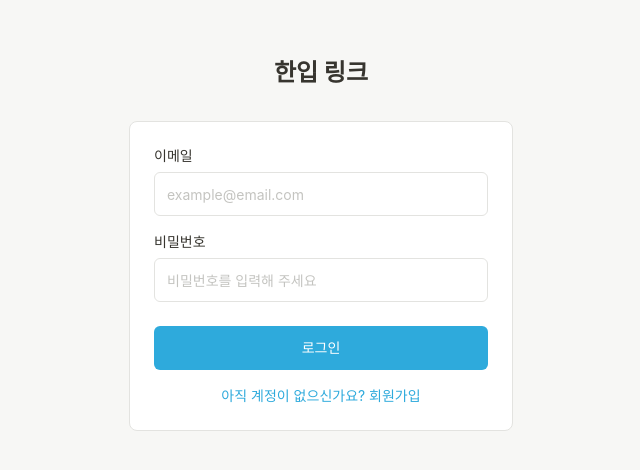
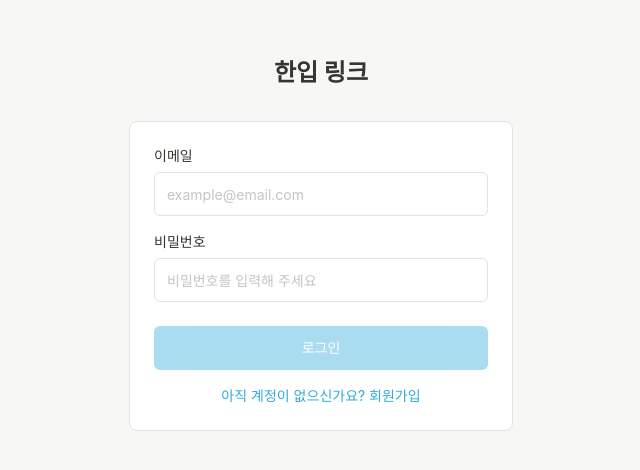
Before and after one commit to kms6709/onebite-link, a Next.js app: page /login in a window 1280 px wide. Shown: the part 156-626 px from the top of the page, without its empty margins (319-959 px from the left). Built offline with nearby package versions, Linux system fonts and the light colour scheme; no server answers; the database is empty.

Commit message:
로그인 기능 구현

```diff
--- a/app/login/page.tsx
+++ b/app/login/page.tsx
@@ -1,14 +1,67 @@
+"use client";
+
+import { useState, type FormEvent } from "react";
 import Link from "next/link";
+import { useRouter } from "next/navigation";
+import { createClient } from "@/utils/supabase/client";
+import Toast from "@/components/toast";
+
+function getLoginErrorMessage(message: string): string {
+  if (message.includes("Invalid login credentials")) {
+    return "이메일 또는 비밀번호가 올바르지 않습니다.";
+  }
+  if (message.includes("Email not confirmed")) {
+    return "이메일 인증이 완료되지 않았습니다.";
+  }
+  return "로그인에 실패했습니다. 잠시 후 다시 시도해 주세요.";
+}
 
 export default function LoginPage() {
+  const router = useRouter();
+  const [email, setEmail] = useState("");
+  const [password, setPassword] = useState("");
+  const [isSubmitting, setIsSubmitting] = useState(false);
+  const [errorMessage, setErrorMessage] = useState("");
+
+  const isFormFilled = email !== "" && password !== "";
+
+  async function handleSubmit(event: FormEvent<HTMLFormElement>) {
+    event.preventDefault();
+    if (!isFormFilled || isSubmitting) return;
+
+    setIsSubmitting(true);
+
+    const supabase = createClient();
+    const { error } = await supabase.auth.signInWithPassword({
+      email,
+      password,
+    });
+
+    setIsSubmitting(false);
+
+    if (error) {
+      setErrorMessage(getLoginErrorMessage(error.message));
+      return;
+    }
+
+    router.push("/");
+  }
+
   return (
     <div className="flex min-h-screen flex-col items-center justify-center bg-[var(--background)] px-6">
+      {errorMessage && (
+        <Toast message={errorMessage} onClose={() => setErrorMessage("")} />
+      )}
+
       <div className="w-full max-w-sm">
         <h1 className="mb-8 text-center text-2xl font-bold text-[var(--text)]">
           한입 링크
         </h1>
 
-        <form className="flex flex-col gap-4 rounded-lg border border-[var(--border)] bg-[var(--surface)] p-6">
+        <form
+          onSubmit={handleSubmit}
+          className="flex flex-col gap-4 rounded-lg border border-[var(--border)] bg-[var(--surface)] p-6"
+        >
           <div className="flex flex-col gap-1.5">
             <label
               htmlFor="email"
@@ -20,6 +73,8 @@ export default function LoginPage() {
               id="email"
               type="email"
               placeholder="example@email.com"
+              value={email}
+              onChange={(event) => setEmail(event.target.value)}
               className="h-11 rounded-md border border-[var(--border)] bg-[var(--surface)] px-3 text-sm text-[var(--text)] outline-none placeholder:text-[var(--placeholder)] focus:border-[var(--accent)]"
             />
           </div>
@@ -35,15 +90,18 @@ export default function LoginPage() {
               id="password"
               type="password"
               placeholder="비밀번호를 입력해 주세요"
+              value={password}
+              onChange={(event) => setPassword(event.target.value)}
               className="h-11 rounded-md border border-[var(--border)] bg-[var(--surface)] px-3 text-sm text-[var(--text)] outline-none placeholder:text-[var(--placeholder)] focus:border-[var(--accent)]"
             />
           </div>
 
           <button
-            type="button"
-            className="mt-2 h-11 rounded-md bg-[var(--accent)] text-sm font-medium text-white transition-colors hover:bg-[var(--accent-hover)]"
+            type="submit"
+            disabled={!isFormFilled || isSubmitting}
+            className="mt-2 h-11 rounded-md bg-[var(--accent)] text-sm font-medium text-white transition-colors hover:bg-[var(--accent-hover)] disabled:cursor-not-allowed disabled:opacity-40"
           >
-            로그인
+            {isSubmitting ? "로그인 중..." : "로그인"}
           </button>
 
           <Link
```
Also changed, not shown: 1 other file (tests, documents, lock files or other folders).
